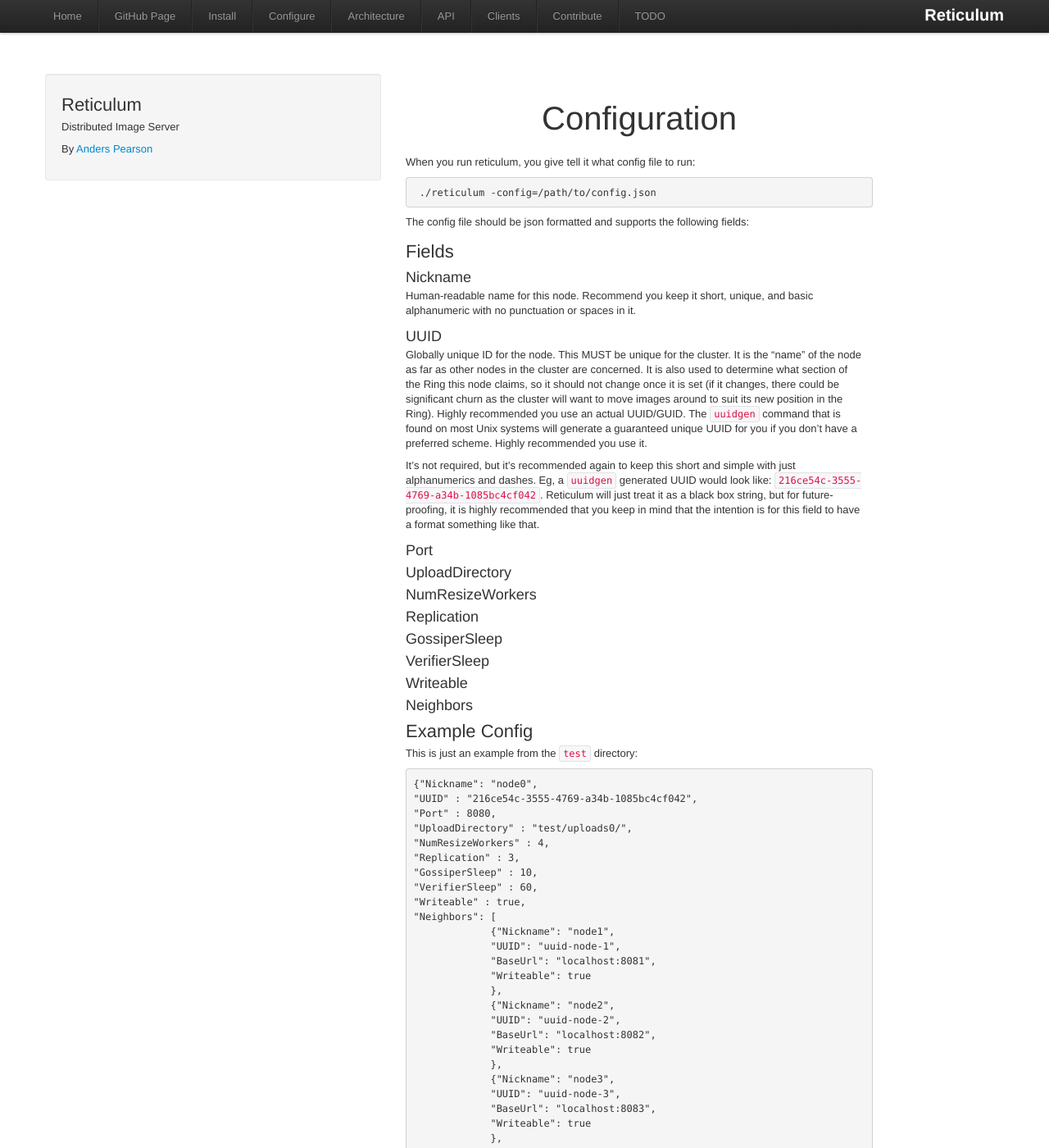
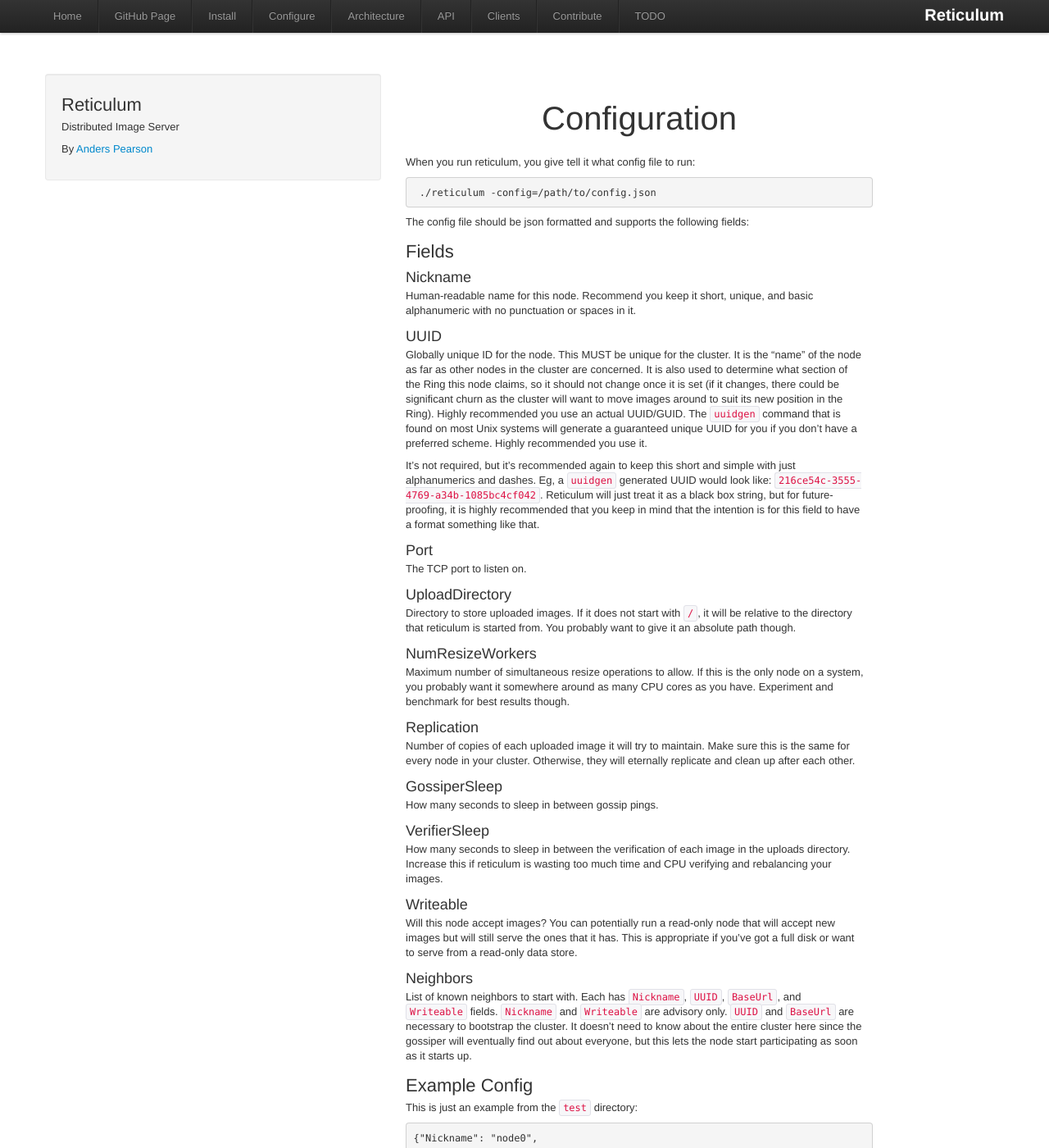
Before and after one commit to thraxil/reticulum, a Jekyll site: the page built from configure.markdown, in a window 1280 px wide and 1400 px high. Shown: the whole window at 82% size. Built offline with Jekyll 4.4.1, drawn with Linux system fonts in a browser that asks for light colours; comment, search, counter and statistics services are not loaded.

Commit message:
more fully document config fields

```diff
--- a/configure.markdown
+++ b/configure.markdown
@@ -42,19 +42,52 @@ to have a format something like that.
 
 ### Port
 
+The TCP port to listen on.
+
 ### UploadDirectory
+
+Directory to store uploaded images. If it does not start with `/`, it
+will be relative to the directory that reticulum is started from. You
+probably want to give it an absolute path though.
 
 ### NumResizeWorkers
 
+Maximum number of simultaneous resize operations to allow. If this is
+the only node on a system, you probably want it somewhere around as
+many CPU cores as you have. Experiment and benchmark for best results
+though.
+
 ### Replication
+
+Number of copies of each uploaded image it will try to maintain. Make
+sure this is the same for every node in your cluster. Otherwise, they
+will eternally replicate and clean up after each other.
 
 ### GossiperSleep
 
+How many seconds to sleep in between gossip pings.
+
 ### VerifierSleep
+
+How many seconds to sleep in between the verification of each image in
+the uploads directory. Increase this if reticulum is wasting too much
+time and CPU verifying and rebalancing your images.
 
 ### Writeable
 
+Will this node accept images? You can potentially run a read-only node
+that will accept new images but will still serve the ones that it
+has. This is appropriate if you've got a full disk or want to serve
+from a read-only data store.
+
 ### Neighbors
+
+List of known neighbors to start with. Each has `Nickname`, `UUID`,
+`BaseUrl`, and `Writeable` fields. `Nickname` and `Writeable` are
+advisory only. `UUID` and `BaseUrl` are necessary to bootstrap the
+cluster. It doesn't need to know about the entire cluster here since
+the gossiper will eventually find out about everyone, but this lets
+the node start participating as soon as it starts up.
 
 ## Example Config
 
```
